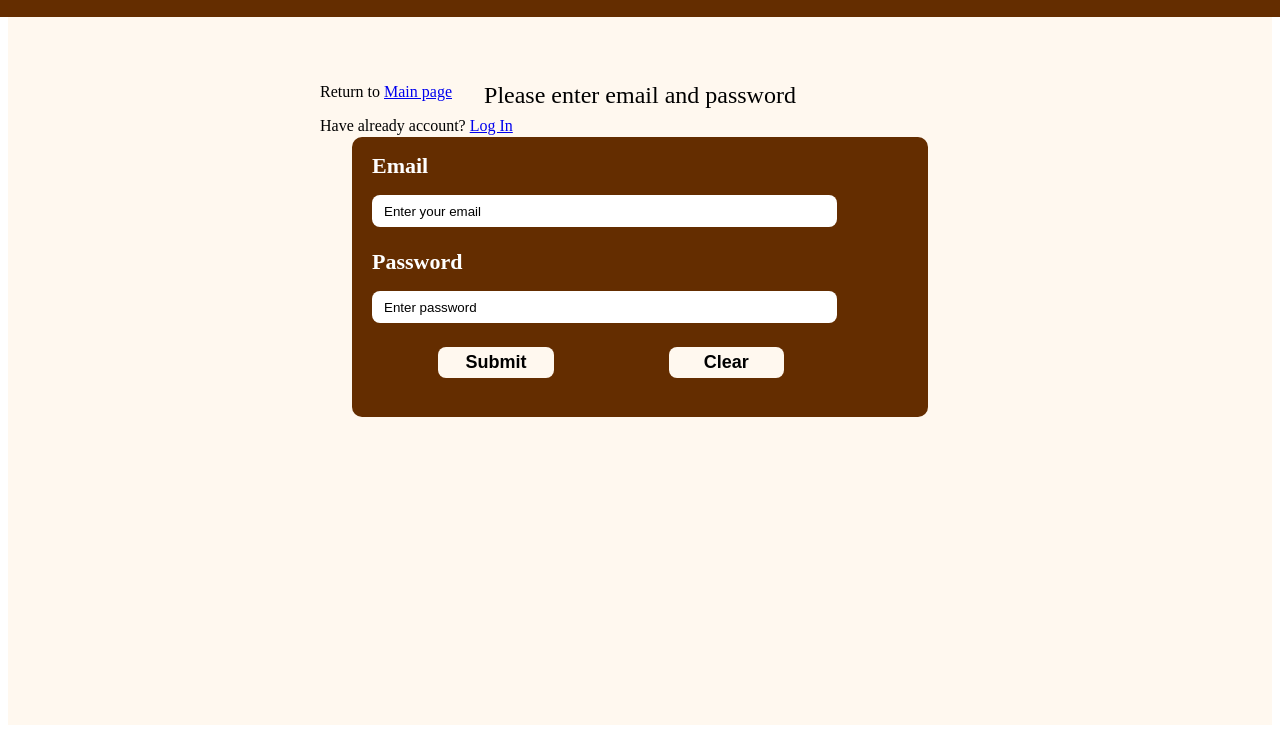
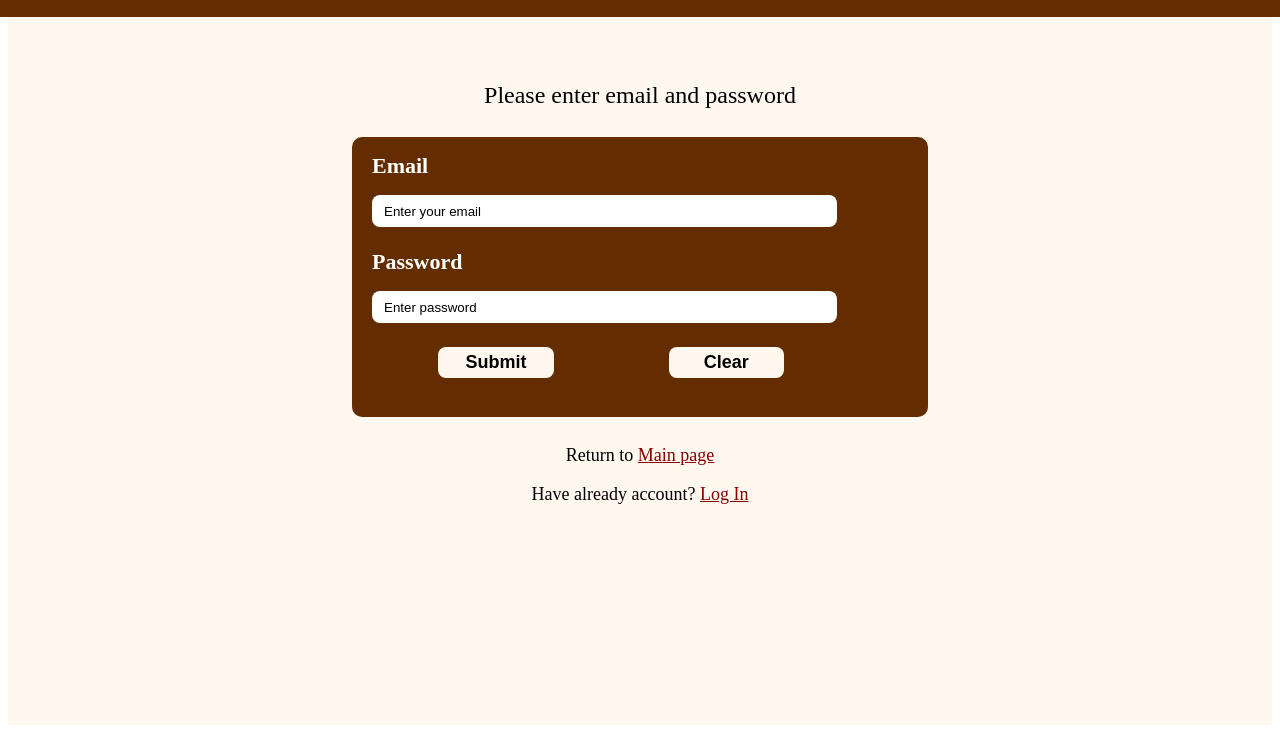
Before and after one commit to Valentina-2608/Food_diary, a plain HTML site: page sign_up_page.html in a window 1280 px wide. Shown: the part 83-816 px from the top of the page. Drawn offline with Linux system fonts and the light colour scheme.

Commit message:
Add styles for block for_sign

```diff
--- a/css/style.css
+++ b/css/style.css
@@ -286,3 +286,20 @@ input:focus{
 #btn_sign_in:hover{
 	cursor: pointer;
 }
+
+
+.for_sign{
+	width:100%;
+	height:40px;
+	position: absolute;
+	top:360px;
+	left:0px;
+	font-size:18px;
+	text-align: center;
+	color:black;
+}
+
+
+.for_sign a{
+	color:darkred;
+}
```
